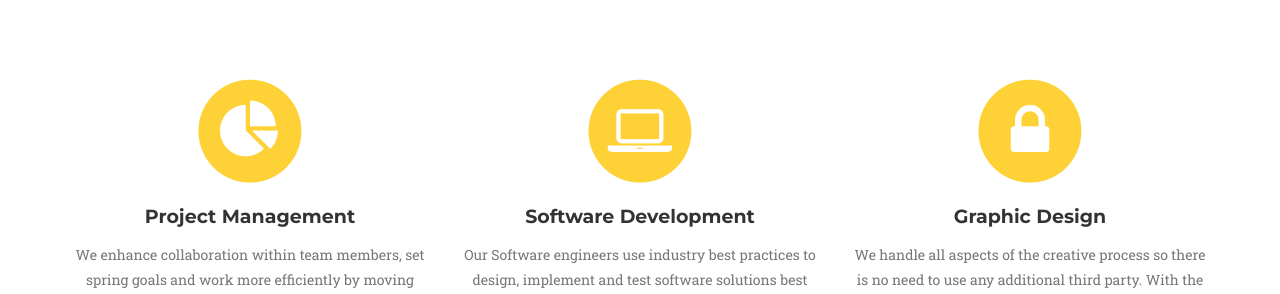
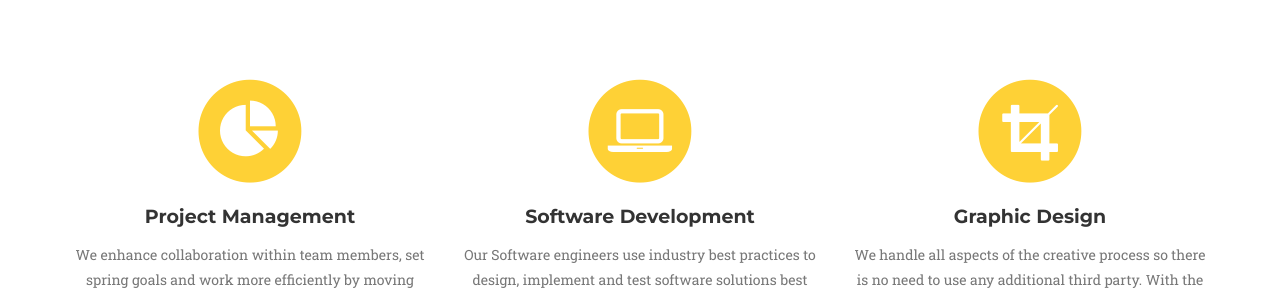
Before and after one commit to kamtoeddy/agile-ninjas, a Jekyll site: the page built from index.html, in a window 1280 px wide and 900 px high, scrolled down 837 px. Shown: the part 156-450 px from the top of the window. Built offline with Jekyll 4.4.1, drawn with Linux system fonts in a browser that asks for light colours; some web fonts are replaced.

Commit message:
feat: updated icon of graphic design service

```diff
--- a/_includes/services.html
+++ b/_includes/services.html
@@ -45,7 +45,7 @@
       <div class="col-md-4">
         <span class="fa-stack fa-4x">
           <i class="fa fa-circle fa-stack-2x text-primary"></i>
-          <i class="fa fa-lock fa-stack-1x fa-inverse"></i>
+          <i class="fa fa-crop fa-stack-1x fa-inverse"></i>
         </span>
 
         <h4 class="service-heading">Graphic Design</h4>
```
